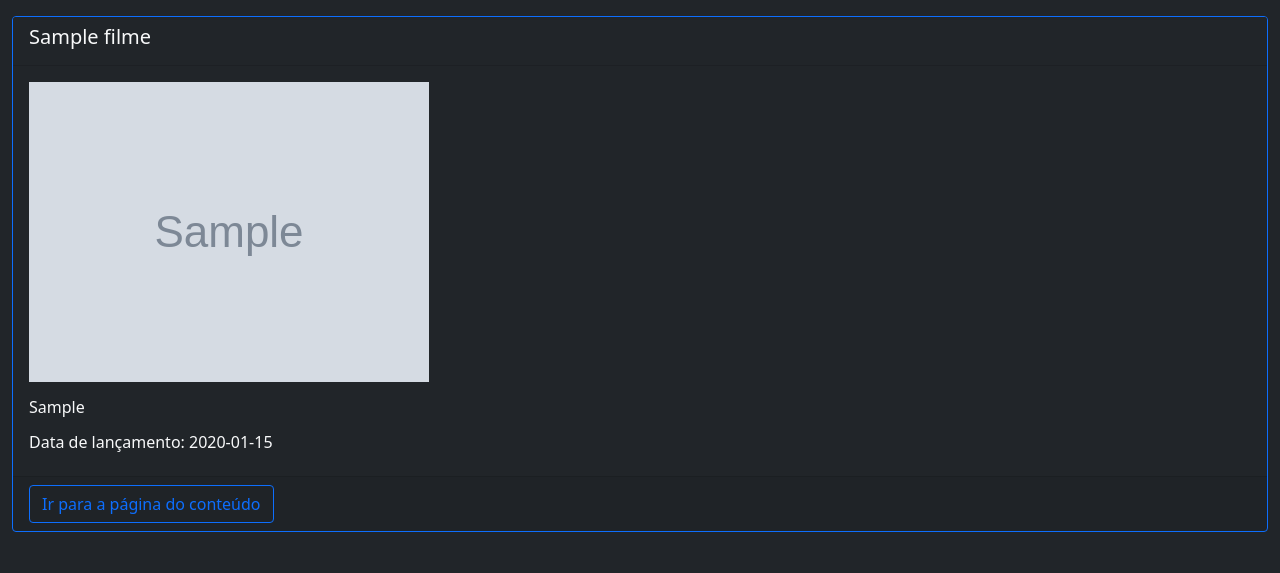
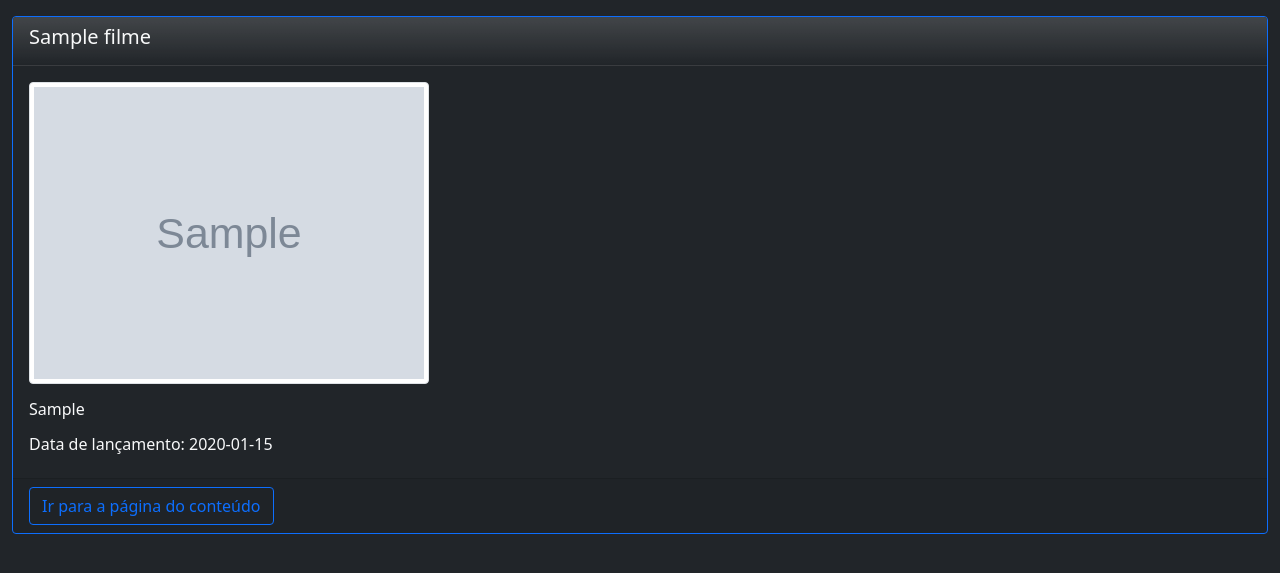
Before and after one commit to fortmea/pi3, a PHP site: page /lista.php in a window 1280 px wide. Shown: the part 66-639 px from the top of the page. Run offline with PHP 8.4, Linux system fonts and the light colour scheme; tables that the repository leaves empty hold one stand-in row (values such as "Sample post"); grey boxes marked "Sample" are stand-in pictures.

Commit message:
Resolvido problema com as imagens

```diff
--- a/conteudo.php
+++ b/conteudo.php
@@ -32,7 +32,7 @@ require_once("config.php");
                 <div class="card text-white bg-dark mb-3" style="max-width: 200rem;">
                     <div class="row g-0">
                         <div class="col-md-4">
-                            <img src=<?= $linha->imagem ?>>
+                            <img src='<?= $linha->imagem ?>'>
                         </div>
                         <div class="col-md-8">
                             <div class="card-body">
--- a/lista.php
+++ b/lista.php
@@ -5,8 +5,8 @@
     <meta charset="UTF-8">
     <meta http-equiv="X-UA-Compatible" content="IE=edge">
     <meta name="viewport" content="width=device-width, initial-scale=1.0">
+    <link href="https://cdn.jsdelivr.net/npm/bootstrap@5.0.0-beta3/dist/css/bootstrap.min.css" rel="stylesheet" integrity="sha384-eOJMYsd53ii+scO/bJGFsiCZc+5NDVN2yr8+0RDqr0Ql0h+rP48ckxlpbzKgwra6" crossorigin="anonymous">
     <link href="resources/css/style.css" rel="stylesheet">
-    <link href="https://cdn.jsdelivr.net/npm/bootstrap@5.0.0-beta3/dist/css/bootstrap.min.css" rel="stylesheet" integrity="sha384-eOJMYsd53ii+scO/bJGFsiCZc+5NDVN2yr8+0RDqr0Ql0h+rP48ckxlpbzKgwra6" crossorigin="anonymous">
     <title>Lista - Moview</title>
 </head>
 
@@ -22,12 +22,12 @@
         $execqg->execute();
         while ($linha = $execqg->fetch(PDO::FETCH_OBJ)) { ?>
             <div class="card bg-dark border-primary mb-3">
-                <div class="card-header bg-dark">
+                <div class="card-header bg-dark bg-gradient">
                     <h5><?= $linha->nome ?></h5>
                 </div>
                 <div class="card-body bg-dark">
                     <div>
-                        <img src=<?= $linha->imagem ?>>
+                        <img src=<?= $linha->imagem ?> class="img-thumbnail foto">
                         <p>
                         <h6><?= $linha->sinopse ?></h6>
                         </p>
--- a/resources/css/style.css
+++ b/resources/css/style.css
@@ -11,3 +11,14 @@
 .card-lista{
     max-width: 80em;
 }
+.foto{
+    max-width: 25em;
+}
+.img-thumbnail {
+    padding: .25rem;
+    background-color: #fff;
+    border: 1px solid #dee2e6;
+    border-radius: .25rem;
+    /* max-width: 100%; */
+    height: auto;
+}
```
Also changed, not shown: adicionar_conteudo.php (+5 -3 lines).
